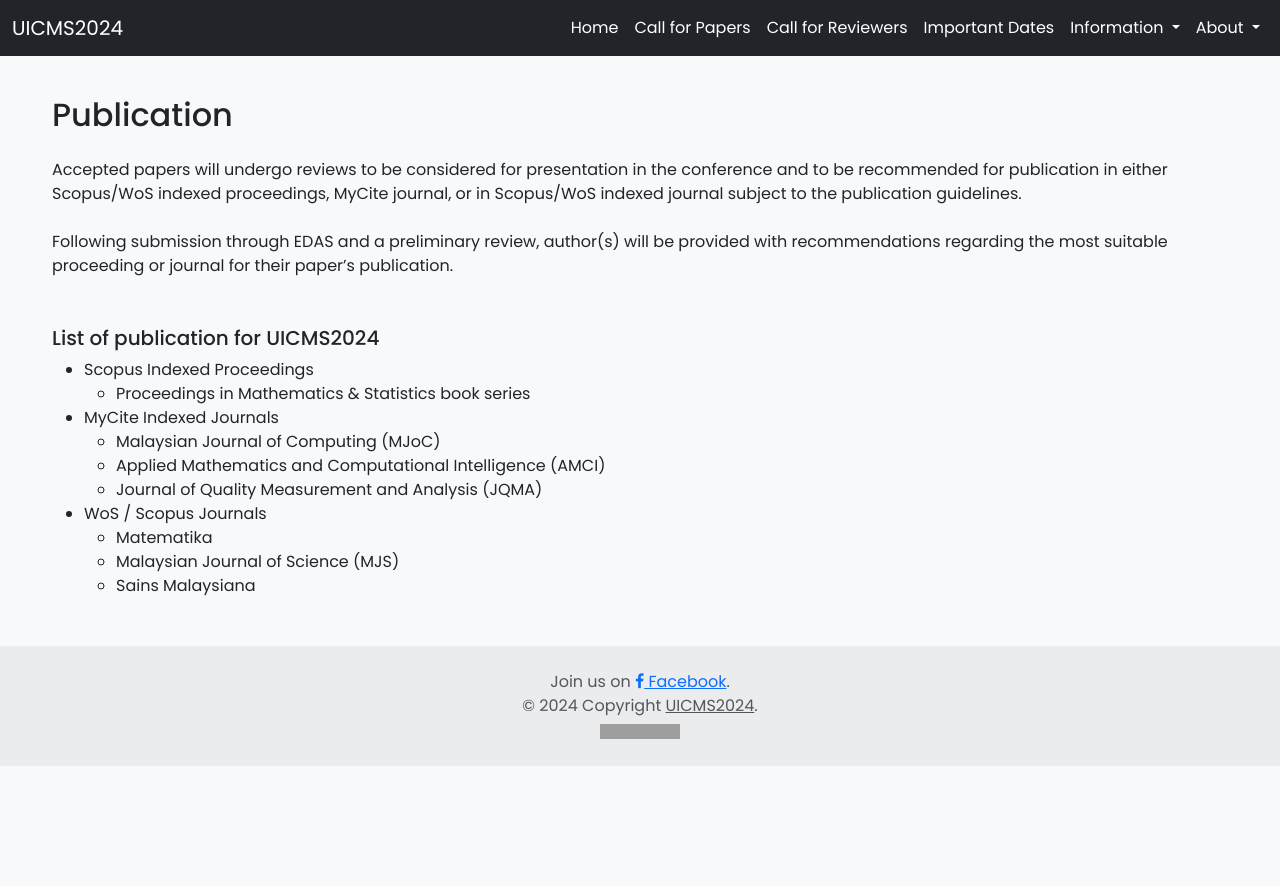
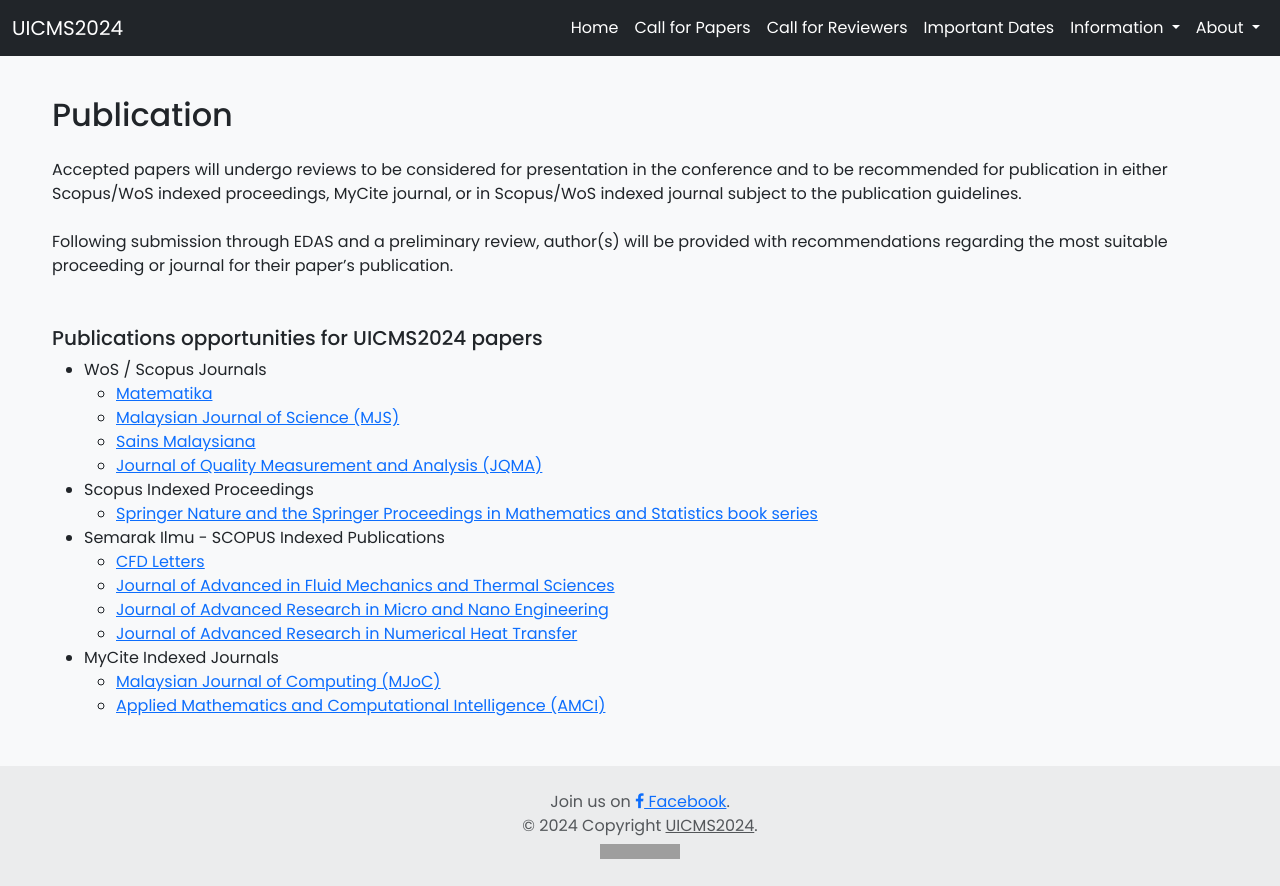
Before and after one commit to uicms2024/uicms2024.github.io, an Angular app: page /publication in a window 1280 px wide. Before the commit the page ends 800 px from the top, so only its background shows below. Built offline with nearby package versions, Linux system fonts and the light colour scheme; grey boxes are pictures that could not be loaded.

Commit message:
Add list of publications

```diff
--- a/src/app/publication/publication.component.html
+++ b/src/app/publication/publication.component.html
@@ -21,24 +21,76 @@
 </div>
 
 <div class="container mt-3">
-  <h5>List of publication for UICMS2024</h5>
+  <h5>Publications opportunities for UICMS2024 papers</h5>
+  <ul>
+    <li>WoS / Scopus Journals</li>
     <ul>
-      <li>Scopus Indexed Proceedings</li>
-      <ul>
-        <li>Proceedings in Mathematics & Statistics book series</li>
-      </ul>
-      <li>MyCite Indexed Journals</li>
-      <ul>
-        <li>Malaysian Journal of Computing (MJoC)</li>
-        <li>Applied Mathematics and Computational Intelligence (AMCI)</li>
-        <li>Journal of Quality Measurement and Analysis (JQMA)</li>
-      </ul>
+      <li>
+        <a href="https://matematika.utm.my/index.php/matematika">Matematika</a>
+      </li>
+      <li>
+        <a href="https://mjs.um.edu.my/"
+          >Malaysian Journal of Science (MJS)</a
+        >
+      </li>
+      <li><a href="https://www.ukm.my/jsm/">Sains Malaysiana</a></li>
 
-      <li>WoS / Scopus Journals</li>
-      <ul>
-        <li>Matematika</li>
-        <li>Malaysian Journal of Science (MJS)</li>
-        <li>Sains Malaysiana</li>
-      </ul>
+      <li>
+        <a href="https://www.ukm.my/jqma/"
+          >Journal of Quality Measurement and Analysis (JQMA)</a
+        >
+      </li>
     </ul>
+    <li>Scopus Indexed Proceedings</li>
+    <ul>
+      <li>
+        <a href="https://www.springer.com/series/10533"
+          >Springer Nature and the Springer Proceedings in Mathematics and
+          Statistics book series</a
+        >
+      </li>
+    </ul>
+
+    <li>Semarak Ilmu - SCOPUS Indexed Publications</li>
+    <ul>
+      <li>
+        <a
+          href="https://semarakilmu.com.my/journals/index.php/CFD_Letters/index"
+          >CFD Letters</a
+        >
+      </li>
+      <li>
+        <a
+          href="https://semarakilmu.com.my/journals/index.php/fluid_mechanics_thermal_sciences/index "
+          >Journal of Advanced in Fluid Mechanics and Thermal Sciences</a
+        >
+      </li>
+      <li>
+        <a
+          href="https://semarakilmu.com.my/journals/index.php/micro_nano_engineering/index"
+          >Journal of Advanced Research in Micro and Nano Engineering</a
+        >
+      </li>
+      <li>
+        <a href="https://semarakilmu.com.my/journals/index.php/arnht/index"
+          >Journal of Advanced Research in Numerical Heat Transfer</a
+        >
+      </li>
+    </ul>
+    <li>MyCite Indexed Journals</li>
+    <ul>
+      <li>
+        <a
+          href="https://mjoc.uitm.edu.my/main/
+"
+          >Malaysian Journal of Computing (MJoC)</a
+        >
+      </li>
+      <li>
+        <a href="https://amci.unimap.edu.my/"
+          >Applied Mathematics and Computational Intelligence (AMCI)</a
+        >
+      </li>
+    </ul>
+  </ul>
 </div>
```
